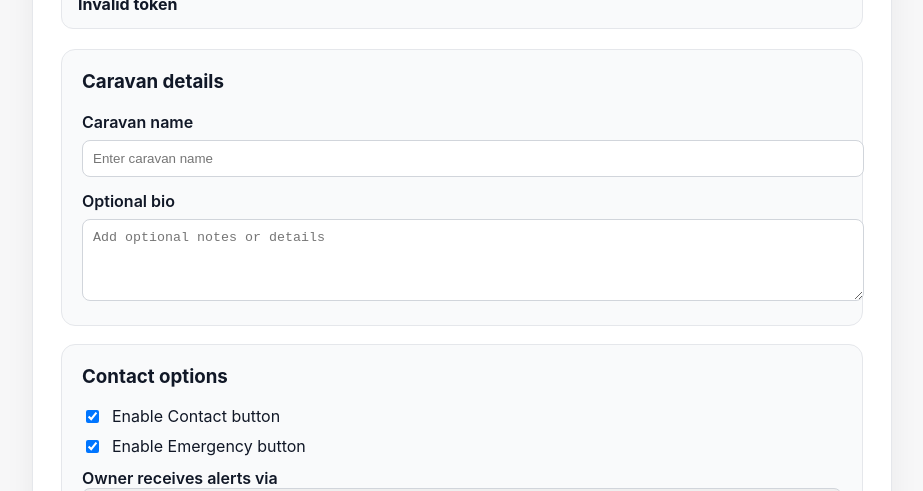
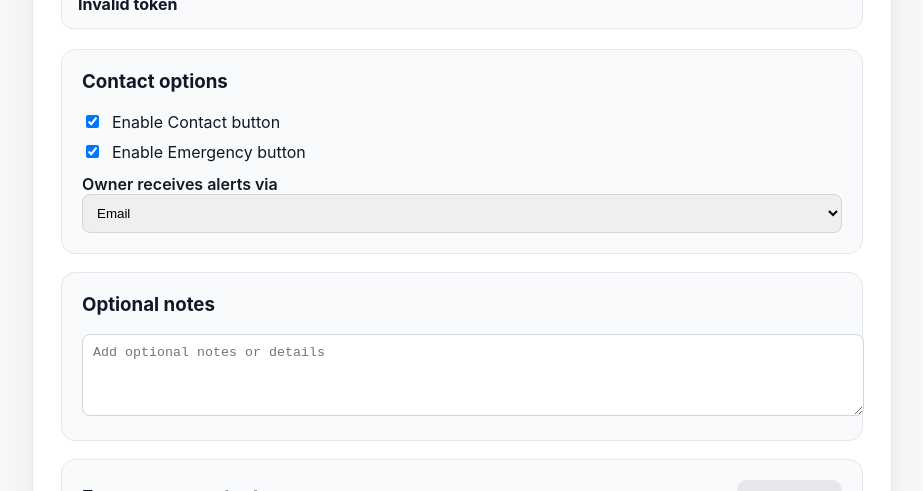
Before and after one commit to Carascan/carascan-platform, a Next.js app: page /setup/1 in a window 1280 px wide. Shown: the part 448-939 px from the top of the page, without its empty margins (178-1101 px from the left). Built offline with nearby package versions, Linux system fonts and the light colour scheme; no server answers; the database is empty.

Commit message:
Fix setup flow: remove caravan name requirement and stabilise token save path

```diff
--- a/app/api/setup/get/route.ts
+++ b/app/api/setup/get/route.ts
@@ -26,7 +26,10 @@ export async function GET(req: Request) {
   }
 
   if (tokenRow.used_at) {
-    return NextResponse.json({ error: "This setup link has already been used" }, { status: 410 });
+    return NextResponse.json(
+      { error: "This setup link has already been used" },
+      { status: 410 },
+    );
   }
 
   if (new Date(tokenRow.expires_at).getTime() < Date.now()) {
--- a/app/api/setup/save/route.ts
+++ b/app/api/setup/save/route.ts
@@ -12,7 +12,7 @@ type IncomingContact = {
 
 type SavePayload = {
   token?: string;
-  caravanName?: string;
+  caravanName?: string | null;
   text1?: string;
   text2?: string;
   bio?: string | null;
@@ -41,8 +41,8 @@ export async function POST(req: Request) {
   }
 
   const token = cleanString(body.token);
-  const caravanName = cleanString(body.caravanName);
-  const text1 = cleanString(body.text1) || caravanName;
+  const caravanName = cleanNullableString(body.caravanName);
+  const text1 = cleanString(body.text1);
   const text2 = cleanString(body.text2);
   const bio = cleanNullableString(body.bio);
   const contactEnabled = body.contactEnabled !== false;
@@ -54,13 +54,6 @@ export async function POST(req: Request) {
 
   if (!token) {
     return NextResponse.json({ error: "Missing token" }, { status: 400 });
-  }
-
-  if (!caravanName) {
-    return NextResponse.json(
-      { error: "Caravan name is required" },
-      { status: 400 },
-    );
   }
 
   const sb = supabaseAdmin();
@@ -80,7 +73,10 @@ export async function POST(req: Request) {
   }
 
   if (tokenRow.used_at) {
-    return NextResponse.json({ error: "This setup link has already been used" }, { status: 410 });
+    return NextResponse.json(
+      { error: "This setup link has already been used" },
+      { status: 410 },
+    );
   }
 
   if (new Date(tokenRow.expires_at).getTime() < Date.now()) {
@@ -154,7 +150,7 @@ export async function POST(req: Request) {
   const { error: designUpdateError } = await sb
     .from("plate_designs")
     .update({
-      text_line_1: text1,
+      text_line_1: text1 || "",
       text_line_2: text2 || "",
       proof_approved: true,
     })
--- a/app/setup/[token]/setupClient.tsx
+++ b/app/setup/[token]/setupClient.tsx
@@ -21,7 +21,6 @@ export default function SetupClient({ token }: { token: string }) {
   const [plateId, setPlateId] = useState<string | null>(null);
   const [identifier, setIdentifier] = useState<string>("");
 
-  const [caravanName, setCaravanName] = useState("");
   const [bio, setBio] = useState("");
 
   const [contactEnabled, setContactEnabled] = useState(true);
@@ -61,7 +60,6 @@ export default function SetupClient({ token }: { token: string }) {
         setPlateId(j.plateId ?? null);
         setIdentifier(j.plate?.identifier ?? "");
 
-        setCaravanName(j.profile?.caravan_name ?? "");
         setBio(j.profile?.bio ?? "");
         setContactEnabled(j.plate?.contact_enabled ?? true);
         setEmergencyEnabled(j.plate?.emergency_enabled ?? true);
@@ -145,11 +143,6 @@ export default function SetupClient({ token }: { token: string }) {
   const save = async () => {
     setMessage("");
 
-    if (!caravanName.trim()) {
-      setMessage("Please enter a caravan name.");
-      return;
-    }
-
     const cleanedContacts = contacts
       .map((c) => ({
         ...c,
@@ -164,8 +157,8 @@ export default function SetupClient({ token }: { token: string }) {
 
     const payload = {
       token,
-      caravanName: caravanName.trim(),
-      text1: caravanName.trim(),
+      caravanName: null,
+      text1: "",
       text2: "",
       bio: bio.trim() || null,
       contactEnabled,
@@ -290,51 +283,6 @@ export default function SetupClient({ token }: { token: string }) {
               marginBottom: 18,
             }}
           >
-            <h3 style={{ marginTop: 0 }}>Caravan details</h3>
-
-            <label style={{ display: "block", fontWeight: 600, marginBottom: 8 }}>
-              Caravan name
-            </label>
-            <input
-              value={caravanName}
-              onChange={(e) => setCaravanName(e.target.value)}
-              placeholder="Enter caravan name"
-              style={{
-                width: "100%",
-                padding: 10,
-                borderRadius: 8,
-                border: "1px solid #d1d5db",
-                marginBottom: 14,
-              }}
-            />
-
-            <label style={{ display: "block", fontWeight: 600, marginBottom: 8 }}>
-              Optional bio
-            </label>
-            <textarea
-              value={bio}
-              onChange={(e) => setBio(e.target.value)}
-              rows={4}
-              placeholder="Add optional notes or details"
-              style={{
-                width: "100%",
-                padding: 10,
-                borderRadius: 8,
-                border: "1px solid #d1d5db",
-                resize: "vertical",
-              }}
-            />
-          </section>
-
-          <section
-            style={{
-              background: "#f9fafb",
-              border: "1px solid #e5e7eb",
-              borderRadius: 14,
-              padding: 20,
-              marginBottom: 18,
-            }}
-          >
             <h3 style={{ marginTop: 0 }}>Contact options</h3>
 
             <label style={{ display: "flex", alignItems: "center", gap: 10 }}>
@@ -382,6 +330,32 @@ export default function SetupClient({ token }: { token: string }) {
               <option value="sms">SMS</option>
               <option value="both">Both</option>
             </select>
+          </section>
+
+          <section
+            style={{
+              background: "#f9fafb",
+              border: "1px solid #e5e7eb",
+              borderRadius: 14,
+              padding: 20,
+              marginBottom: 18,
+            }}
+          >
+            <h3 style={{ marginTop: 0 }}>Optional notes</h3>
+
+            <textarea
+              value={bio}
+              onChange={(e) => setBio(e.target.value)}
+              rows={4}
+              placeholder="Add optional notes or details"
+              style={{
+                width: "100%",
+                padding: 10,
+                borderRadius: 8,
+                border: "1px solid #d1d5db",
+                resize: "vertical",
+              }}
+            />
           </section>
 
           <section
```
